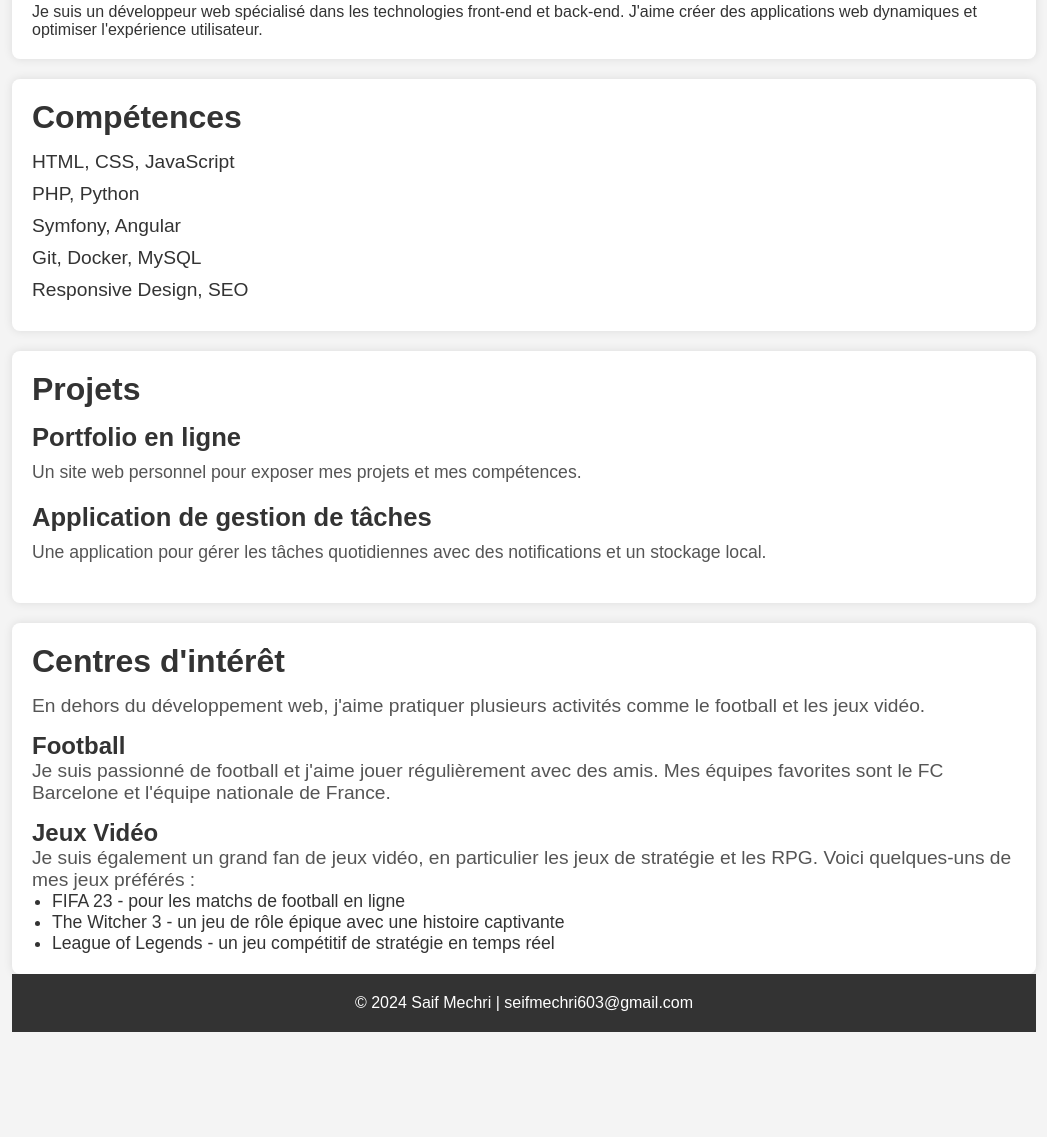
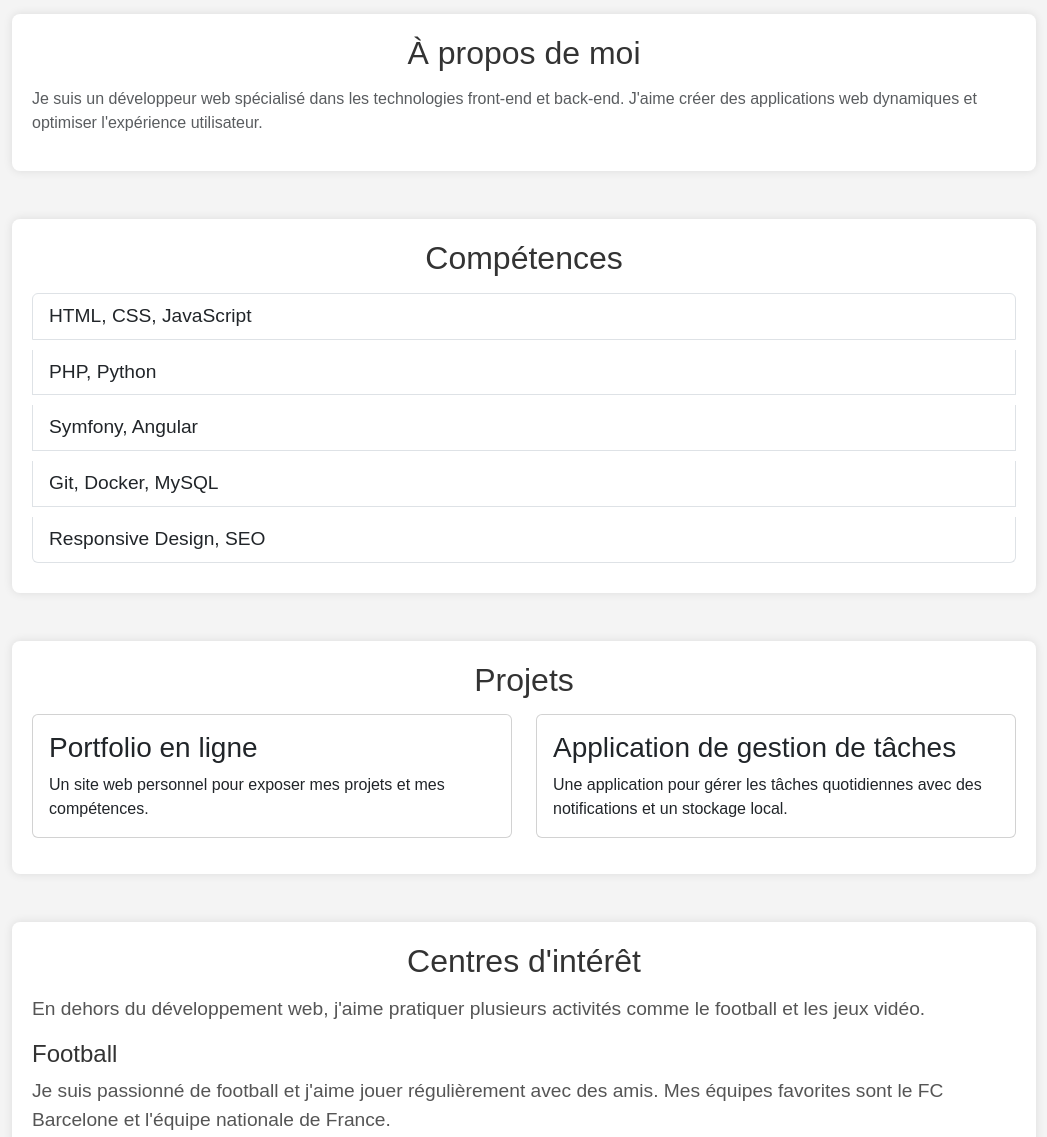
Before and after one commit to saifmechri/saifmechri, a plain HTML site: page index.html in a window 1280 px wide. Shown: the part 226-1363 px from the top of the page, without its empty margins (116-1163 px from the left). Before the commit the page ends 1258 px from the top, so only its background shows below. Drawn offline with nearby package versions, Linux system fonts and the light colour scheme.

Commit message:
version 3 bootstrap

```diff
--- a/index.html
+++ b/index.html
@@ -4,60 +4,76 @@
     <meta charset="UTF-8">
     <meta name="viewport" content="width=device-width, initial-scale=1.0">
     <title>Portfolio - Saif Mechri</title>
+    <!-- Bootstrap CSS -->
+    <link href="https://cdn.jsdelivr.net/npm/bootstrap@5.3.0/dist/css/bootstrap.min.css" rel="stylesheet">
     <link rel="stylesheet" href="style.css">
 </head>
 <body>
-    <header>
+    <header class="bg-primary text-white text-center py-4">
         <div class="container">
             <h1>Saif Mechri</h1>
-            <p>Développeur Web Passionné</p>
+            <p class="lead">Développeur Web Passionné</p>
         </div>
     </header>
 
-    <section id="about" class="container">
-        <h2>À propos de moi</h2>
-        <p>Je suis un développeur web spécialisé dans les technologies front-end et back-end. J'aime créer des applications web dynamiques et optimiser l'expérience utilisateur.</p>
+    <section id="about" class="container my-5">
+        <h2 class="text-center">À propos de moi</h2>
+        <p class="text-muted">Je suis un développeur web spécialisé dans les technologies front-end et back-end. J'aime créer des applications web dynamiques et optimiser l'expérience utilisateur.</p>
     </section>
 
-    <section id="skills" class="container">
-        <h2>Compétences</h2>
-        <ul>
-            <li>HTML, CSS, JavaScript</li>
-            <li>PHP, Python</li>
-            <li>Symfony, Angular</li>
-            <li>Git, Docker, MySQL</li>
-            <li>Responsive Design, SEO</li>
+    <section id="skills" class="container my-5">
+        <h2 class="text-center">Compétences</h2>
+        <ul class="list-group">
+            <li class="list-group-item">HTML, CSS, JavaScript</li>
+            <li class="list-group-item">PHP, Python</li>
+            <li class="list-group-item">Symfony, Angular</li>
+            <li class="list-group-item">Git, Docker, MySQL</li>
+            <li class="list-group-item">Responsive Design, SEO</li>
         </ul>
     </section>
 
-    <section id="projects" class="container">
-        <h2>Projets</h2>
-        <div class="project">
-            <h3>Portfolio en ligne</h3>
-            <p>Un site web personnel pour exposer mes projets et mes compétences.</p>
+    <section id="projects" class="container my-5">
+        <h2 class="text-center">Projets</h2>
+        <div class="row">
+            <div class="col-md-6">
+                <div class="card mb-3">
+                    <div class="card-body">
+                        <h3 class="card-title">Portfolio en ligne</h3>
+                        <p class="card-text">Un site web personnel pour exposer mes projets et mes compétences.</p>
                     </div>
-        <div class="project">
-            <h3>Application de gestion de tâches</h3>
-            <p>Une application pour gérer les tâches quotidiennes avec des notifications et un stockage local.</p>
+                </div>
+            </div>
+            <div class="col-md-6">
+                <div class="card mb-3">
+                    <div class="card-body">
+                        <h3 class="card-title">Application de gestion de tâches</h3>
+                        <p class="card-text">Une application pour gérer les tâches quotidiennes avec des notifications et un stockage local.</p>
+                    </div>
+                </div>
+            </div>
         </div>
     </section>
 
-    <section id="interests" class="container">
-        <h2>Centres d'intérêt</h2>
+    <section id="interests" class="container my-5">
+        <h2 class="text-center">Centres d'intérêt</h2>
         <p>En dehors du développement web, j'aime pratiquer plusieurs activités comme le football et les jeux vidéo.</p>
+        <div class="mb-4">
             <h3>Football</h3>
             <p>Je suis passionné de football et j'aime jouer régulièrement avec des amis. Mes équipes favorites sont le FC Barcelone et l'équipe nationale de France.</p>
+        </div>
+        <div>
             <h3>Jeux Vidéo</h3>
             <p>Je suis également un grand fan de jeux vidéo, en particulier les jeux de stratégie et les RPG. Voici quelques-uns de mes jeux préférés :</p>
-        <ul>
-            <li>FIFA 23 - pour les matchs de football en ligne</li>
-            <li>The Witcher 3 - un jeu de rôle épique avec une histoire captivante</li>
-            <li>League of Legends - un jeu compétitif de stratégie en temps réel</li>
+            <ul class="list-group">
+                <li class="list-group-item">FIFA 23 - pour les matchs de football en ligne</li>
+                <li class="list-group-item">The Witcher 3 - un jeu de rôle épique avec une histoire captivante</li>
+                <li class="list-group-item">League of Legends - un jeu compétitif de stratégie en temps réel</li>
             </ul>
+        </div>
     </section>
 
-    <footer class="container">
-        <p>&copy; 2024 Saif Mechri | <a href="mailto:seifmechri603@gmail.com">seifmechri603@gmail.com</a></p>
+    <footer class="bg-light text-center py-4">
+        <p>&copy; 2024 Saif Mechri | <a href="mailto:seifmechri603@gmail.com" class="text-primary">seifmechri603@gmail.com</a></p>
     </footer>
-</body>
-</html>
+
+    <!-- Bootstrap JS and dependencies -->
```
Lines whose indentation alone changed are shown as unchanged.
